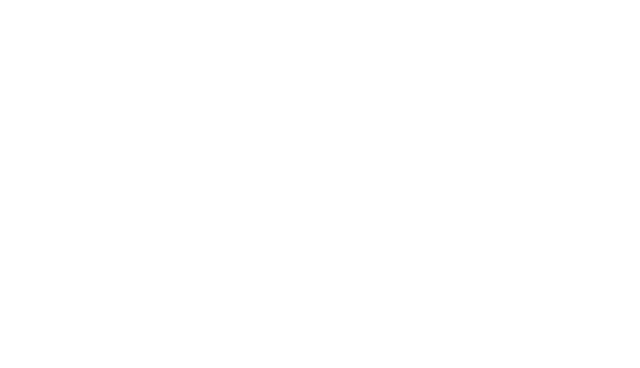
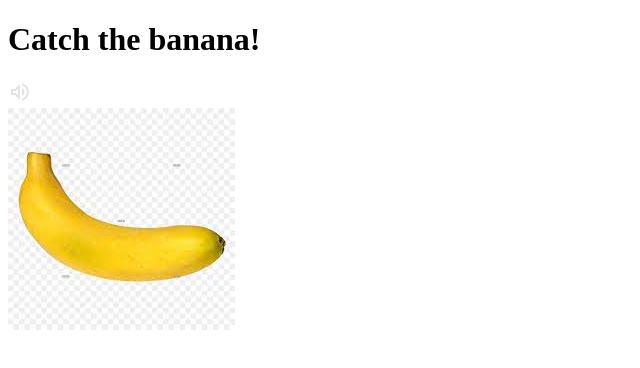
Before and after one commit to keons0101/terrible-website-assignment, a plain HTML site: page game.html in a window 1280 px wide. Shown: the whole page, without its empty margins (0-640 px from the left). Drawn offline with Linux system fonts and the light colour scheme.

Commit message:
Add required images and page structure to game.html

```diff
--- a/game.html
+++ b/game.html
@@ -6,7 +6,13 @@
     <link rel="stylesheet" href="./styles.css">
     <title>Document</title>
 </head>
-<body>
-
+<body class="game__body">
+    <header class="game__header">
+        <h1>Catch the banana!</h1>
+        <img src="./assets/volume.svg" alt="volume">
+    </header>
+    <main class="main__game">
+        <img src="./assets/images.jpg" alt="banana" class="banana">
+    </main>
 </body>
 </html>
```
Also changed, not shown: assets/images.jpg (added), assets/volume.svg (added).
